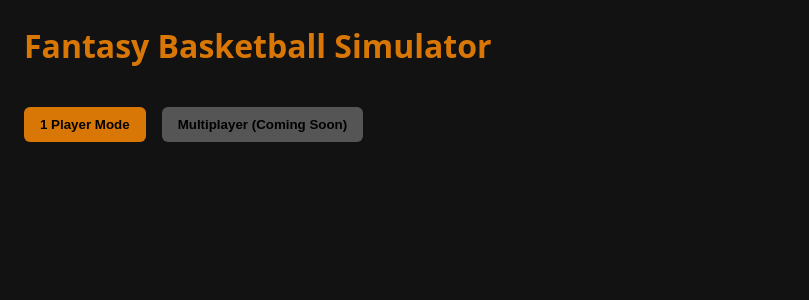
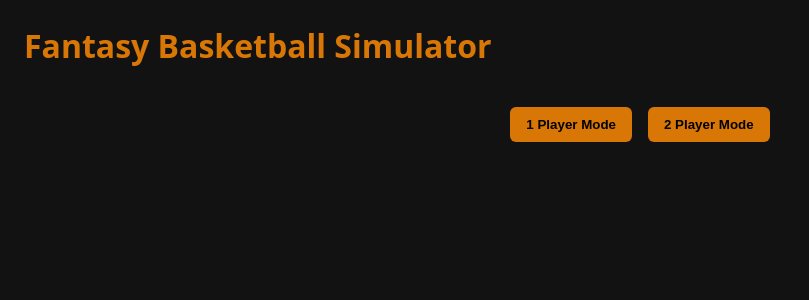
Before and after one commit to augustkeller/fantasy-basketball-simulator, a React (Vite) app in the folder fantasy-basketball/: page / in a window 1280 px wide. Shown: the top 300 px of the page, without its empty margins (0-809 px from the left). Built offline with nearby package versions, Linux system fonts and the light colour scheme.

Commit message:
GameModeSelector updated with 2-player capabilities

```diff
--- a/fantasy-basketball/src/pages/GameModeSelector.jsx
+++ b/fantasy-basketball/src/pages/GameModeSelector.jsx
@@ -17,17 +17,13 @@ export default function GameModeSelector({ setGameMode }) {
     <div>
       <h1>Fantasy Basketball Simulator</h1>
 
-      <div style={{ marginTop: "40px" }}>
+      <div style={{ marginTop: "40px", display: "flex", gap: "16px", justifyContent: "center" }}>
         <button onClick={startSinglePlayer}>
           1 Player Mode
         </button>
 
-        <button
-          onClick={startTwoPlayer}
-          style={{ marginLeft: "16px" }}
-          disabled
-        >
-          Multiplayer (Coming Soon)
+        <button onClick={startTwoPlayer}>
+          2 Player Mode
         </button>
       </div>
     </div>
```
